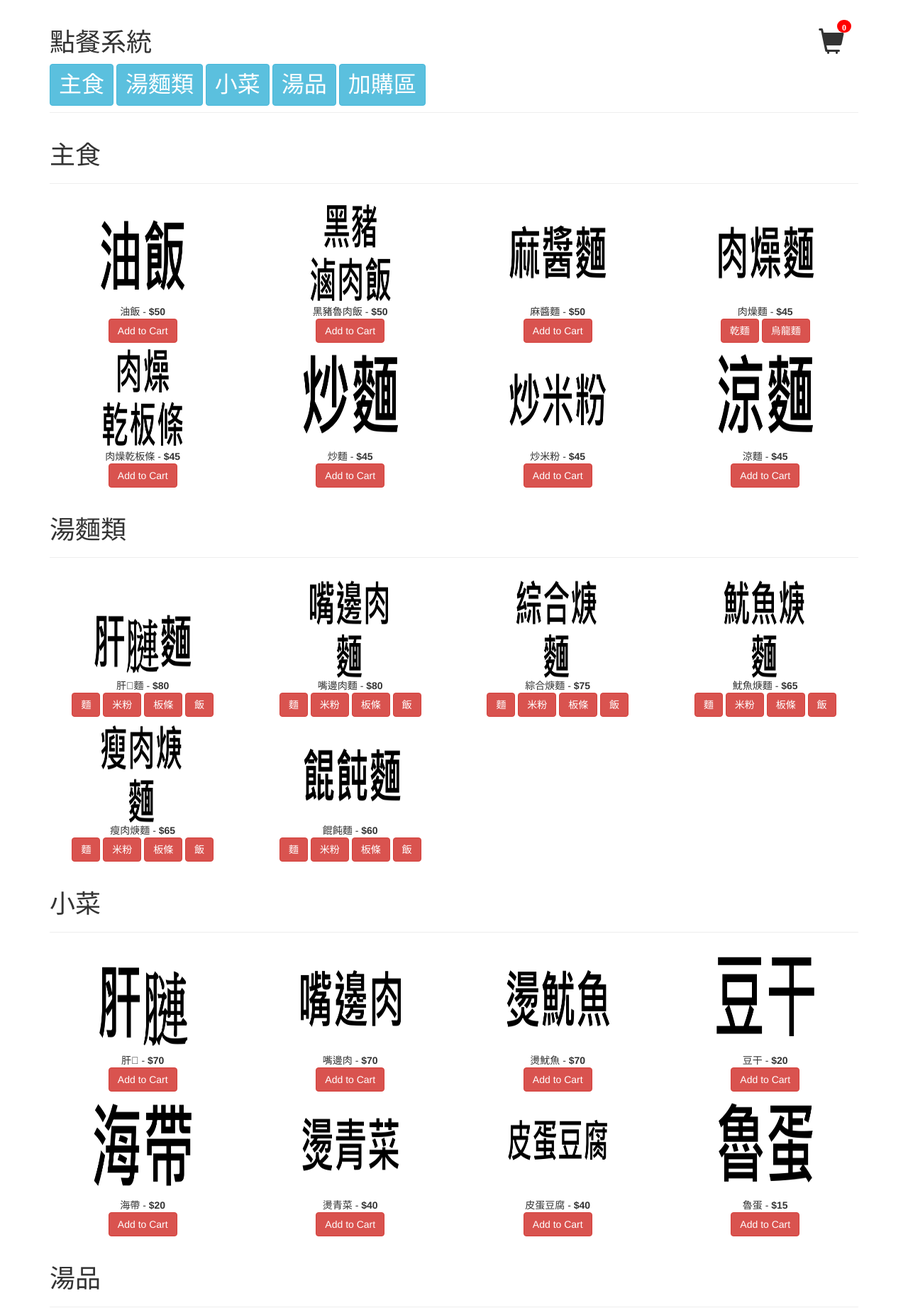
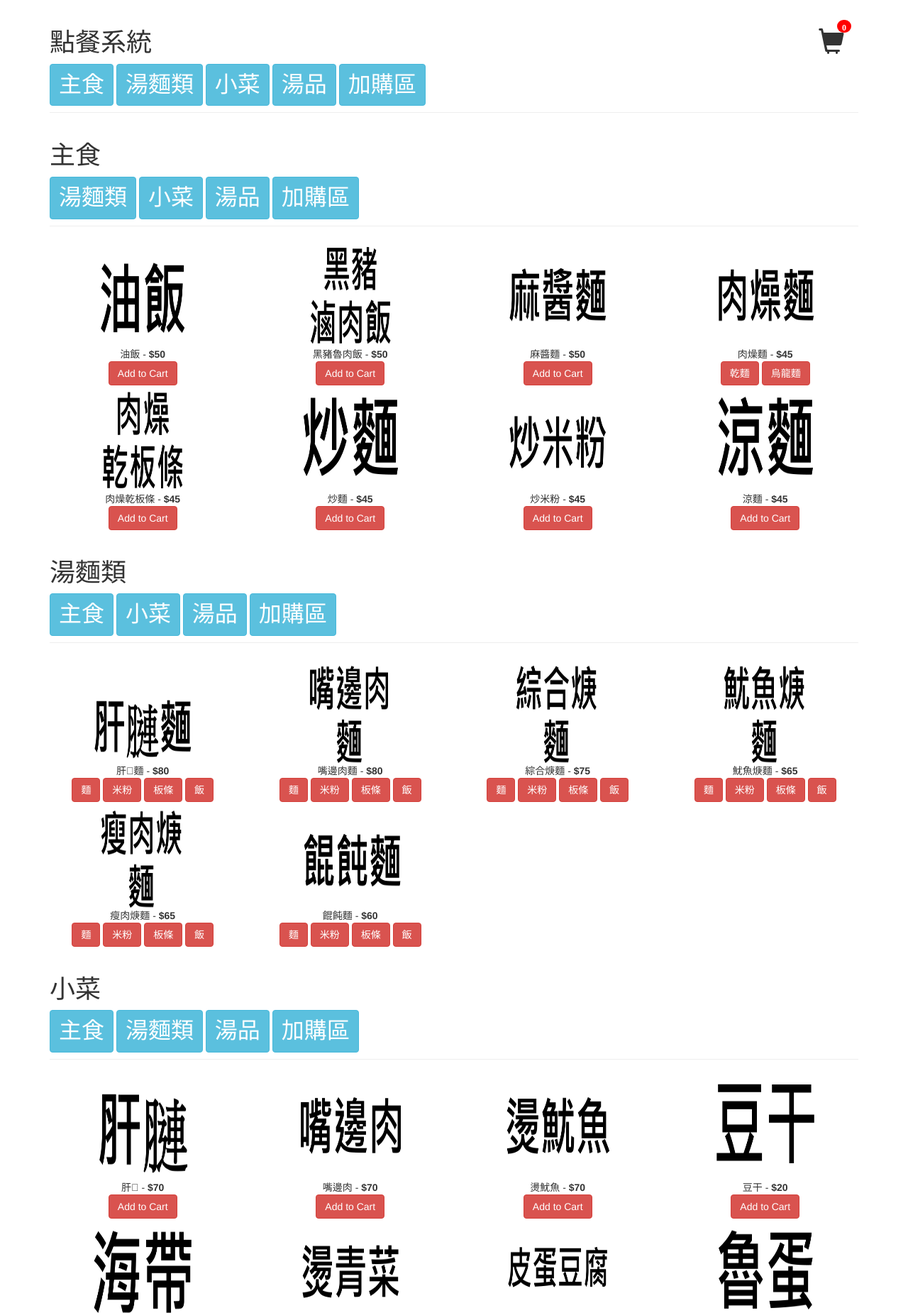
Before and after one commit to daymakerlin/daymakerlin.github.io, a plain HTML site: page index.html in a window 1280 px wide. Shown: the top 1850 px of the page at 71% size. Drawn offline with Linux system fonts and the light colour scheme.

Commit message:
Update for 0905

```diff
--- a/index.html
+++ b/index.html
@@ -40,6 +40,10 @@
 
   <div class="page-header">
     <h1 id="bookmark01">主食</h1>
+    <a href="#bookmark02" class="btn btn-info book">湯麵類</a>
+    <a href="#bookmark03" class="btn btn-info book">小菜</a>
+    <a href="#bookmark04" class="btn btn-info book">湯品</a>
+    <a href="#bookmark05" class="btn btn-info book">加購區</a>
   </div>
 
   <!-- <button type="addNewProduct" name="addNewProduct" id="addNewProduct">Add New Product</button> -->
@@ -123,6 +127,10 @@
 
   <div class="page-header">
     <h1 id="bookmark02">湯麵類</h1>
+    <a href="#bookmark01" class="btn btn-info book">主食</a>
+    <a href="#bookmark03" class="btn btn-info book">小菜</a>
+    <a href="#bookmark04" class="btn btn-info book">湯品</a>
+    <a href="#bookmark05" class="btn btn-info book">加購區</a>
   </div>
 
   <div class="row">
@@ -220,6 +228,10 @@
 
   <div class="page-header">
     <h1 id="bookmark03">小菜</h1>
+    <a href="#bookmark01" class="btn btn-info book">主食</a>
+    <a href="#bookmark02" class="btn btn-info book">湯麵類</a>
+    <a href="#bookmark04" class="btn btn-info book">湯品</a>
+    <a href="#bookmark05" class="btn btn-info book">加購區</a>
   </div>
 
   <div class="row">
@@ -299,6 +311,10 @@
 
   <div class="page-header">
     <h1 id="bookmark04">湯品</h1>
+    <a href="#bookmark01" class="btn btn-info book">主食</a>
+    <a href="#bookmark02" class="btn btn-info book">湯麵類</a>
+    <a href="#bookmark03" class="btn btn-info book">小菜</a>
+    <a href="#bookmark05" class="btn btn-info book">加購區</a>
   </div>
 
   <div class="row">
@@ -396,6 +412,10 @@
 
   <div class="page-header">
     <h1 id="bookmark05">加購區</h1>
+    <a href="#bookmark01" class="btn btn-info book">主食</a>
+    <a href="#bookmark02" class="btn btn-info book">湯麵類</a>
+    <a href="#bookmark03" class="btn btn-info book">小菜</a>
+    <a href="#bookmark04" class="btn btn-info book">湯品</a>
   </div>
 
   <div class="row">
```
